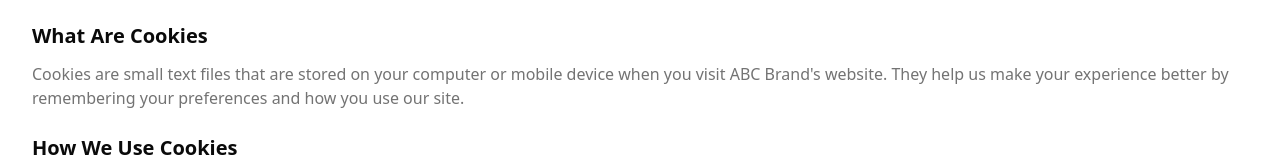
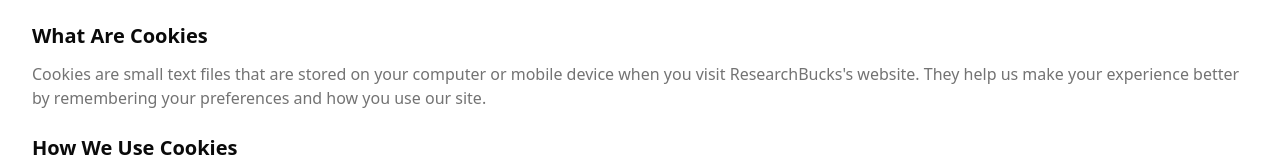
Before and after one commit to ResearchBucks/frontend, a Next.js app: page /cookies in a window 1280 px wide. Shown: the part 133-293 px from the top of the page. Built offline with nearby package versions, Linux system fonts and the light colour scheme.

Commit message:
feat: change logo

```diff
--- a/src/data/brand.ts
+++ b/src/data/brand.ts
@@ -1,18 +1,19 @@
+import { footerLogo } from "@/assests/assests";
+
 export const BRAND = {
-  name: "ABC Brand",
-  productName: "ABC Template",
+  name: "ResearchBucks",
+  productName: "ResearchBucks",
   contactMail: "support@abc.example.com",
   url: "http://www.abc.example.com",
-  productDescription: "A Next.js template for ABC Company",
+  productDescription: "ResearchBucks",
   socialmedia: {
     facebook: "https://www.facebook.com/abc",
     twitter: "https://www.twitter.com/abc",
     linkedin: "https://www.linkedin.com/abc",
     instagram: "https://www.instagram.com/abc",
   },
-  logo: "https://lh3.googleusercontent.com/d_S5gxu_S1P6NR1gXeMthZeBzkrQMHdI5uvXrpn3nfJuXpCjlqhLQKH_hbOxTHxFhp5WugVOEcl4WDrv9rmKBDOMExhKU5KmmLFQVg",
-  mobilelogo:
-    "https://lh3.googleusercontent.com/COxitqgJr1sJnIDe8-jiKhxDx1FrYbtRHKJ9z_hELisAlapwE9LUPh6fcXIfb5vwpbMl4xl9H9TRFPc5NOO8Sb3VSgIBrfRYvW6cUA", //optional
+  logo: footerLogo,
+  mobilelogo: footerLogo, //optional
 } as const;
 
 export const DevelopedBy = {
```
